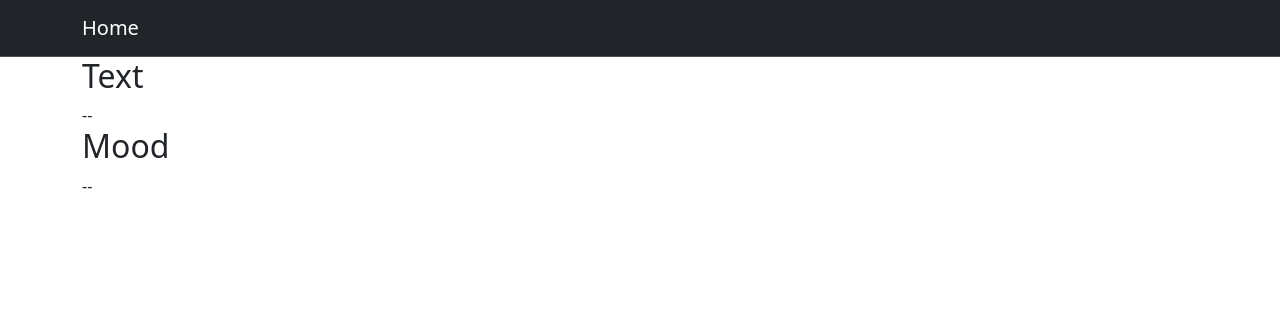
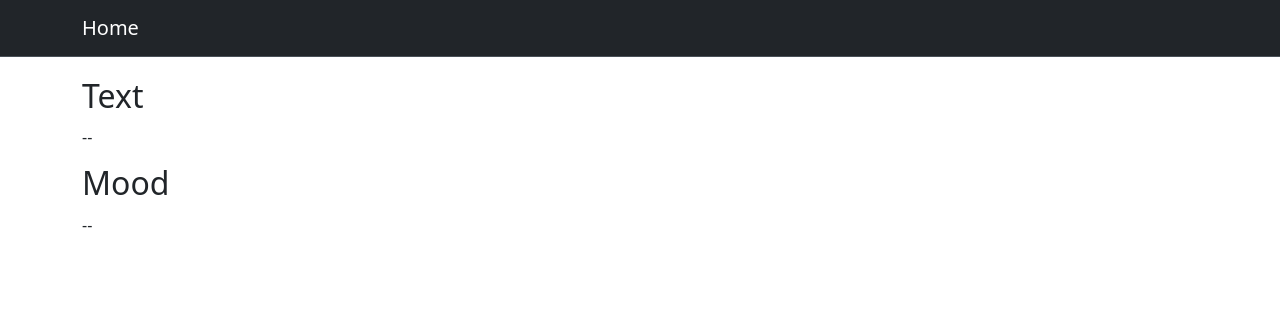
Before and after one commit to rivka-levit/audio-text-extractor, a Flask app: page /extract in a window 1280 px wide. Shown: the top 317 px of the page. Run offline with Flask 3, Linux system fonts and the light colour scheme; parts of the project's set-up code (start-up, migrations or seed data) failed here and were passed over; some libraries are stand-ins or nearby versions.

Commit message:
page style

```diff
--- /dev/null
+++ b/app/static/style.css
@@ -0,0 +1,16 @@
+h2 {
+    margin-bottom: 10px;
+}
+
+.speech {
+    margin-top: 20px;
+}
+
+.mood {
+    margin-top: 15px;
+}
+
+.message {
+    margin-top: 20px;
+    text-align: center;
+}
--- a/app/templates/error.html
+++ b/app/templates/error.html
@@ -7,6 +7,7 @@
       rel="stylesheet"
       integrity="sha384-T3c6CoIi6uLrA9TneNEoa7RxnatzjcDSCmG1MXxSR1GAsXEV/Dwwykc2MPK8M2HN"
       crossorigin="anonymous">
+    <link rel="stylesheet" href="{{ url_for('static', filename='style.css') }}">
 </head>
 <body>
 <nav class="navbar bg-dark border-bottom border-body" data-bs-theme="dark">
@@ -18,9 +19,11 @@
 </nav>
 
 <div class="container">
+<div class="message">
     {% if message %}
-        <h2>{{ message }}</h2>
+        <h2>{{ message.message }}</h2>
     {% endif %}
+</div>
 </div>
 
 <script src="https://cdn.jsdelivr.net/npm/bootstrap@5.3.2/dist/js/bootstrap.bundle.min.js"
--- a/app/templates/extract.html
+++ b/app/templates/extract.html
@@ -7,6 +7,7 @@
       rel="stylesheet"
       integrity="sha384-T3c6CoIi6uLrA9TneNEoa7RxnatzjcDSCmG1MXxSR1GAsXEV/Dwwykc2MPK8M2HN"
       crossorigin="anonymous">
+    <link rel="stylesheet" href="{{ url_for('static', filename='style.css') }}">
 </head>
 <body>
 <nav class="navbar bg-dark border-bottom border-body" data-bs-theme="dark">
@@ -18,13 +19,16 @@
 </nav>
 
 <div class="container">
+<div class="speech">
     <h2>Text</h2>
     {% if text %}
         {{ text }}
     {% else %}
         --
     {% endif %}
-    <br>
+</div>
+
+<div class="mood">
     <h2>Mood</h2>
     {% if mood %}
         {{ mood }}
@@ -32,6 +36,7 @@
         --
     {% endif %}
 </div>
+</div>
 
 <script src="https://cdn.jsdelivr.net/npm/bootstrap@5.3.2/dist/js/bootstrap.bundle.min.js"
         integrity="sha384-C6RzsynM9kWDrMNeT87bh95OGNyZPhcTNXj1NW7RuBCsyN/o0jlpcV8Qyq46cDfL"
```
